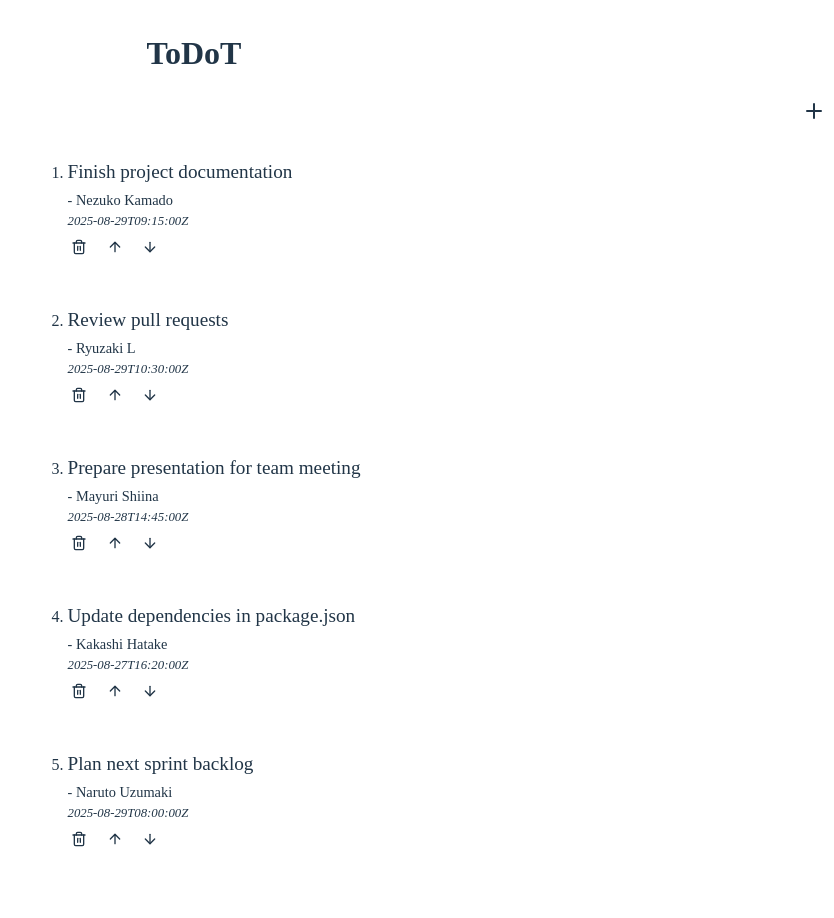
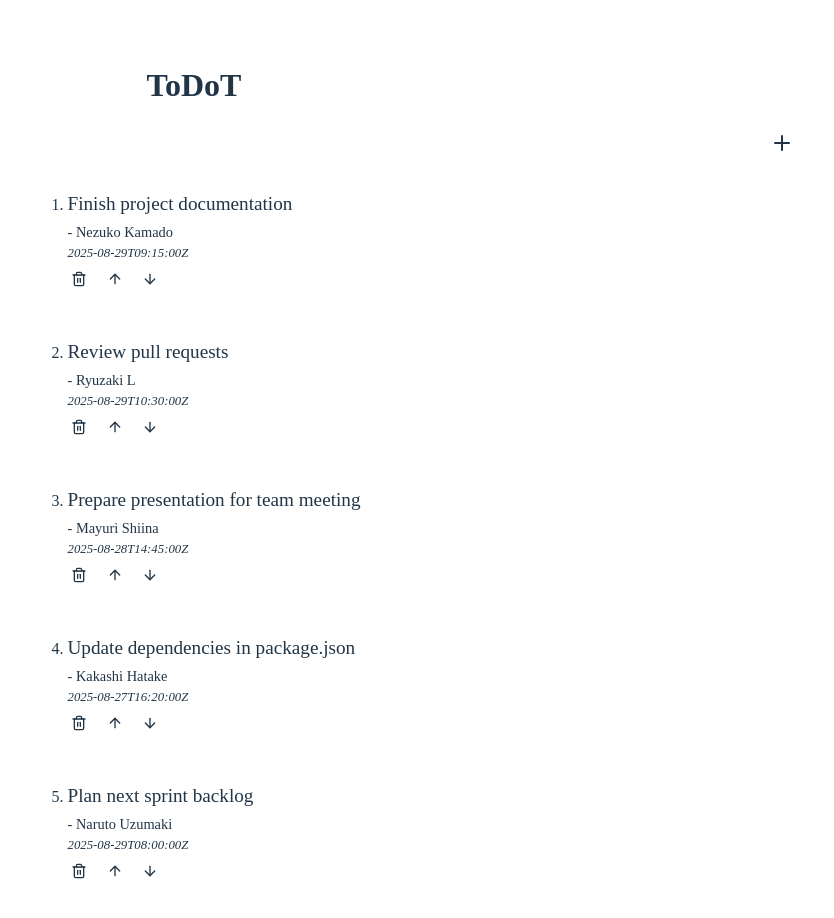
Before and after one commit to Aurorien/ToDoT, a React (Vite) app: page / in a window 1280 px wide. Shown: the top 918 px of the page, without its empty margins (446-1280 px from the left). Before the commit the page ends 871 px from the top, so only its background shows below. Built offline with nearby package versions, Linux system fonts and the light colour scheme.

Commit message:
Add styling

```diff
--- a/src/index.css
+++ b/src/index.css
@@ -13,6 +13,10 @@
   -moz-osx-font-smoothing: grayscale;
 }
 
+body {
+  padding: 2rem;
+}
+
 @media (prefers-color-scheme: light) {
   :root {
     color: #213547;
```
